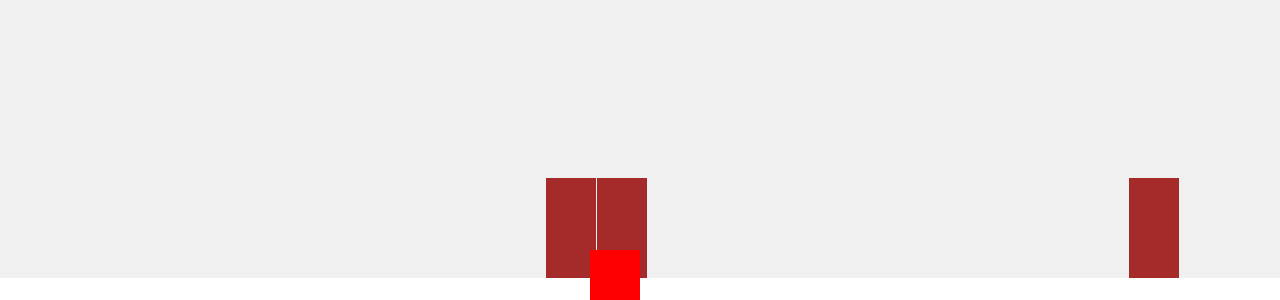
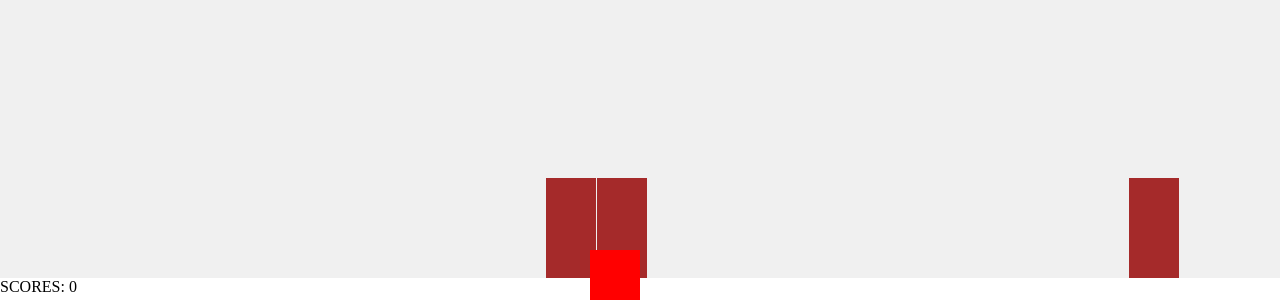
Before and after one commit to chuprinov-igor/game, a plain HTML site: page index.html in a window 1280 px wide. Shown: the part 522-822 px from the top of the page. Drawn offline with Linux system fonts and the light colour scheme.

Commit message:
Update index.html

```diff
--- a/index.html
+++ b/index.html
@@ -13,6 +13,10 @@
         <div id="champagne-bottle-3" class="bottle"></div>
         <div id="player" class="player"></div>
     </div>
+    <div id="score-panel">
+        <span id="scores-label">SCORES:</span>
+        <span id="score-value">0</span>
+    </div>
     <script src="script.js"></script>
 </body>
 </html>
```
